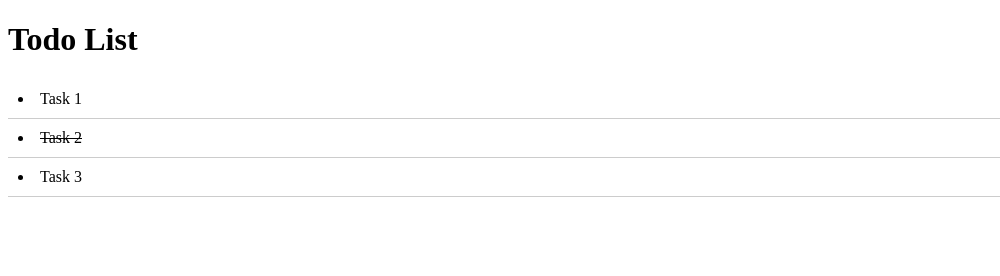
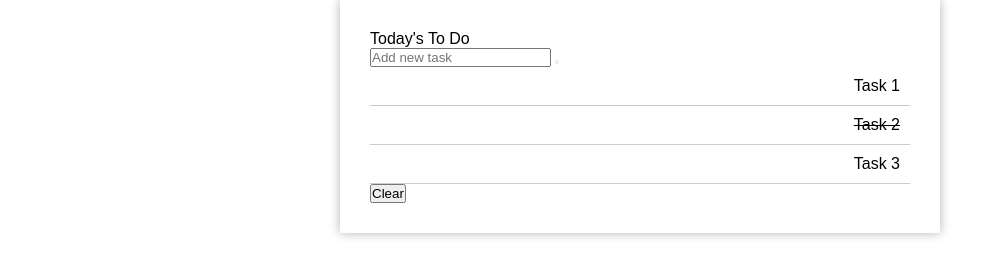
Before and after one commit to DevaWinner/to-do-list, a website: page dist/index.html in a window 1280 px wide. Shown: the whole page, without its empty margins (0-1000 px from the left). Drawn offline with nearby package versions, Linux system fonts and the light colour scheme; files that its build step writes are made by us from their sources; files whose address does not match are found by name.

Commit message:
Update html structure for boxicon icons

```diff
--- a/dist/index.html
+++ b/dist/index.html
@@ -5,10 +5,24 @@
   <meta http-equiv="X-UA-Compatible" content="IE=edge">
   <meta name="viewport" content="width=device-width, initial-scale=1.0">
   <title>Todo List</title>
+
+  <link rel="stylesheet" href="./style.css">
+  <link href='https://unpkg.com/boxicons@2.1.4/css/boxicons.min.css' rel='stylesheet'>
 <script defer src="main.js"></script></head>
 <body>
-  <h1>Todo List</h1>
-  <div id="todo-list"></div>
+  <main>
+    <section class="todo-container">
+      <p class="heading">Today's To Do</p>
+      <div id="todo-app">
+        <div class="input-container">
+          <input type="text" id="task-input" placeholder="Add new task">
+          <button id="add-task-button"><i class="fas fa-plus"></i></button>
+        </div>
+        <ul id="todo-list"></ul>
+        <button id="clear-button" class="clear-button">Clear</button>
+      </div>
+    </section>
+  </main>
   <script src="index.js"></script>
 </body>
 </html>
```
